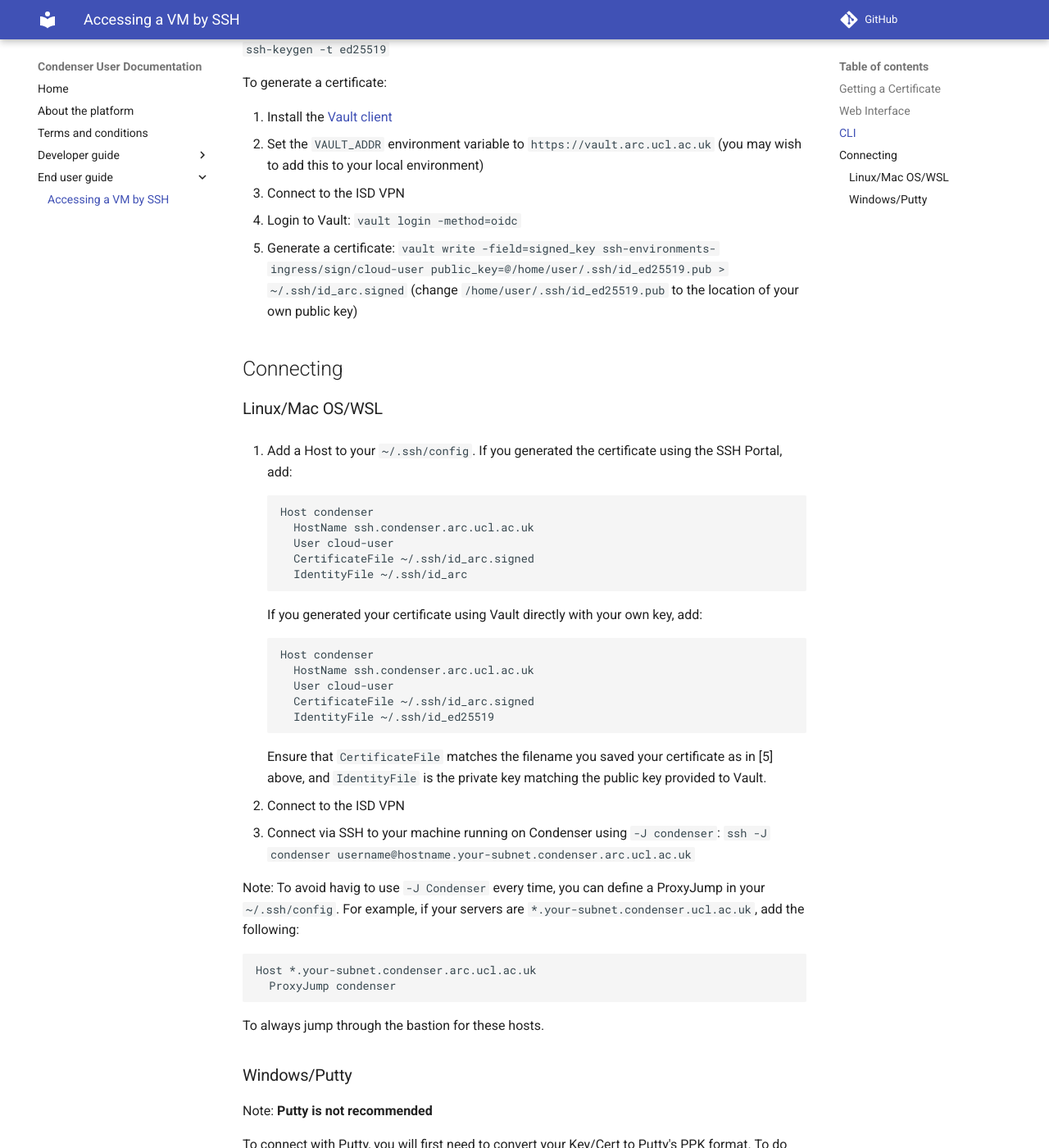
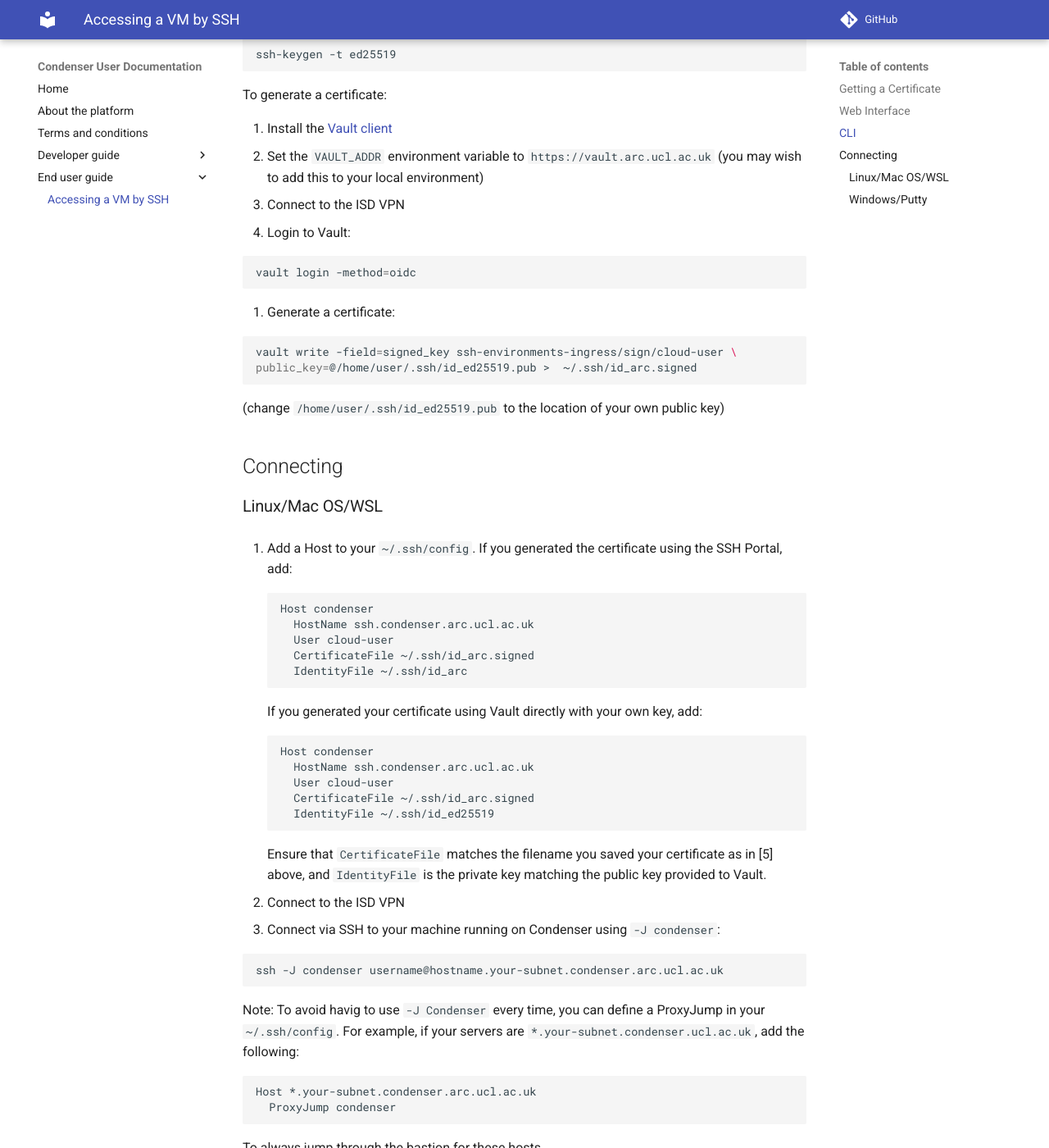
Before and after one commit to UCL-ARC/condenser-mkdocs, an MkDocs documentation site: the page built from docs/end_user_guide/ssh.md, in a window 1280 px wide and 1400 px high, scrolled down 897 px. Shown: the whole window at 82% size. Built offline with MkDocs 1.6.1 and Material for MkDocs 9.7.7, drawn with Linux system fonts in a browser that asks for light colours; comment, search, counter and statistics services are not loaded.

Commit message:
formatting code blocks

````diff
--- a/docs/end_user_guide/ssh.md
+++ b/docs/end_user_guide/ssh.md
@@ -36,7 +36,9 @@
 [PuttyGen](https://www.puttygen.com) to create a key. On Linux/Mac OS WSL,
 you can use:
 
-`ssh-keygen -t ed25519`
+``` sh
+ssh-keygen -t ed25519
+```
 
 To generate a certificate:
 
@@ -45,8 +47,19 @@
 2. Set the `VAULT_ADDR` environment variable to `https://vault.arc.ucl.ac.uk`
 (you may wish to add this to your local environment)
 3. Connect to the ISD VPN
-4. Login to Vault: `vault login -method=oidc`
-5. Generate a certificate: `vault write -field=signed_key ssh-environments-ingress/sign/cloud-user public_key=@/home/user/.ssh/id_ed25519.pub >  ~/.ssh/id_arc.signed`
+4. Login to Vault:
+
+   ``` sh
+   vault login -method=oidc
+   ```
+
+5. Generate a certificate:
+
+   ``` sh
+   vault write -field=signed_key ssh-environments-ingress/sign/cloud-user \
+   public_key=@/home/user/.ssh/id_ed25519.pub >  ~/.ssh/id_arc.signed
+   ```
+
 (change `/home/user/.ssh/id_ed25519.pub` to the location of your own public key)
 
 ## Connecting
@@ -56,7 +69,7 @@
 1. Add a Host to your `~/.ssh/config`. If you generated the certificate using
 the SSH Portal, add:
 
-    ```shell
+    ``` sh
     Host condenser
       HostName ssh.condenser.arc.ucl.ac.uk
       User cloud-user
@@ -67,7 +80,7 @@
     If you generated your certificate using Vault directly with your
     own key, add:
 
-    ```shell
+    ``` sh
     Host condenser
       HostName ssh.condenser.arc.ucl.ac.uk
       User cloud-user
@@ -81,13 +94,16 @@
 
 2. Connect to the ISD VPN
 3. Connect via SSH to your machine running on Condenser using `-J condenser`:
-`ssh -J condenser username@hostname.your-subnet.condenser.arc.ucl.ac.uk`
+
+   ``` sh
+   ssh -J condenser username@hostname.your-subnet.condenser.arc.ucl.ac.uk
+   ```
 
 Note: To avoid havig to use `-J Condenser` every time, you can define a ProxyJump
 in your `~/.ssh/config`. For example, if your servers are `*.your-subnet.condenser.ucl.ac.uk`,
 add the following:
 
-```shell
+``` sh
 Host *.your-subnet.condenser.arc.ucl.ac.uk
   ProxyJump condenser
 ```
````
